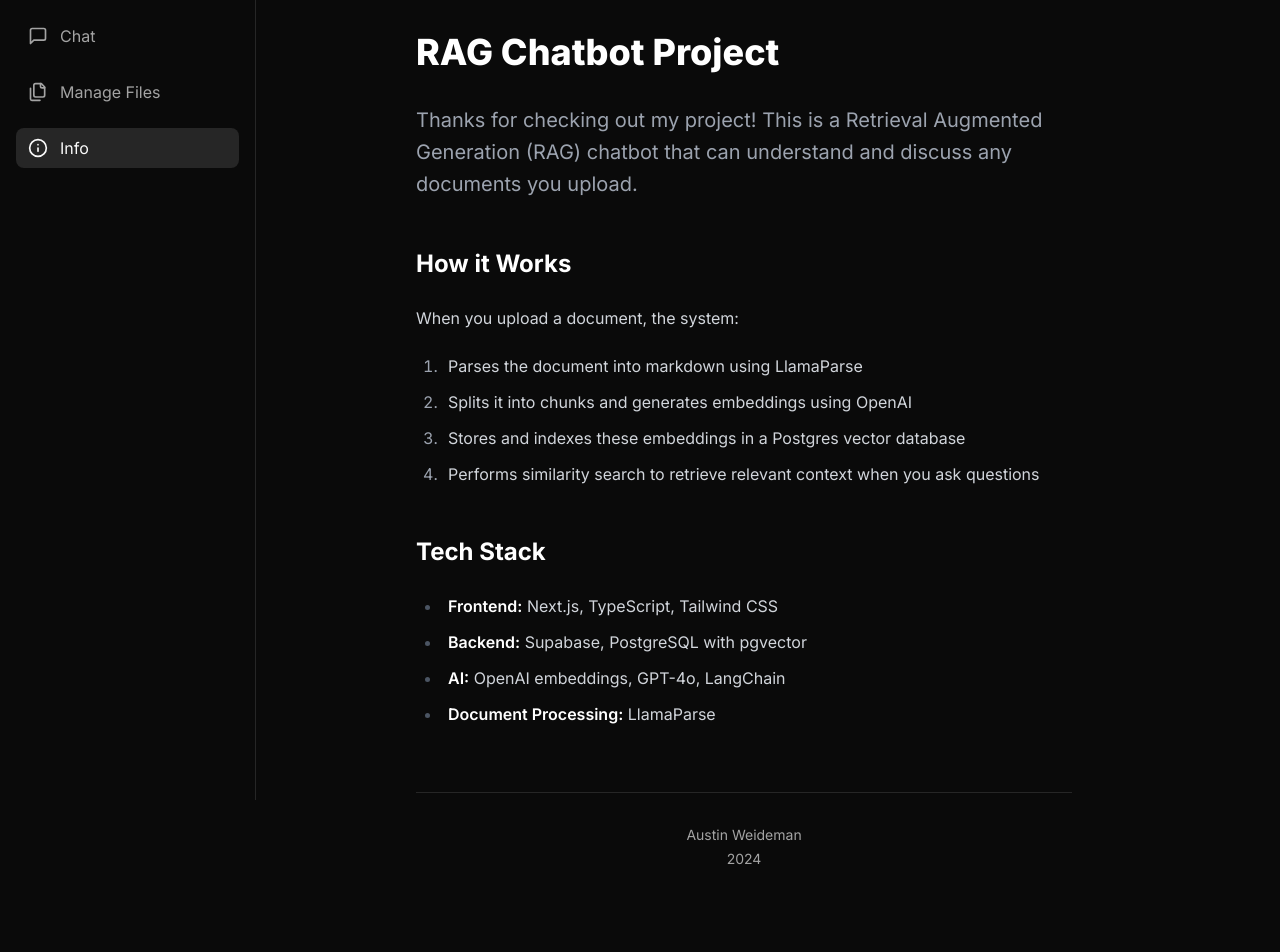
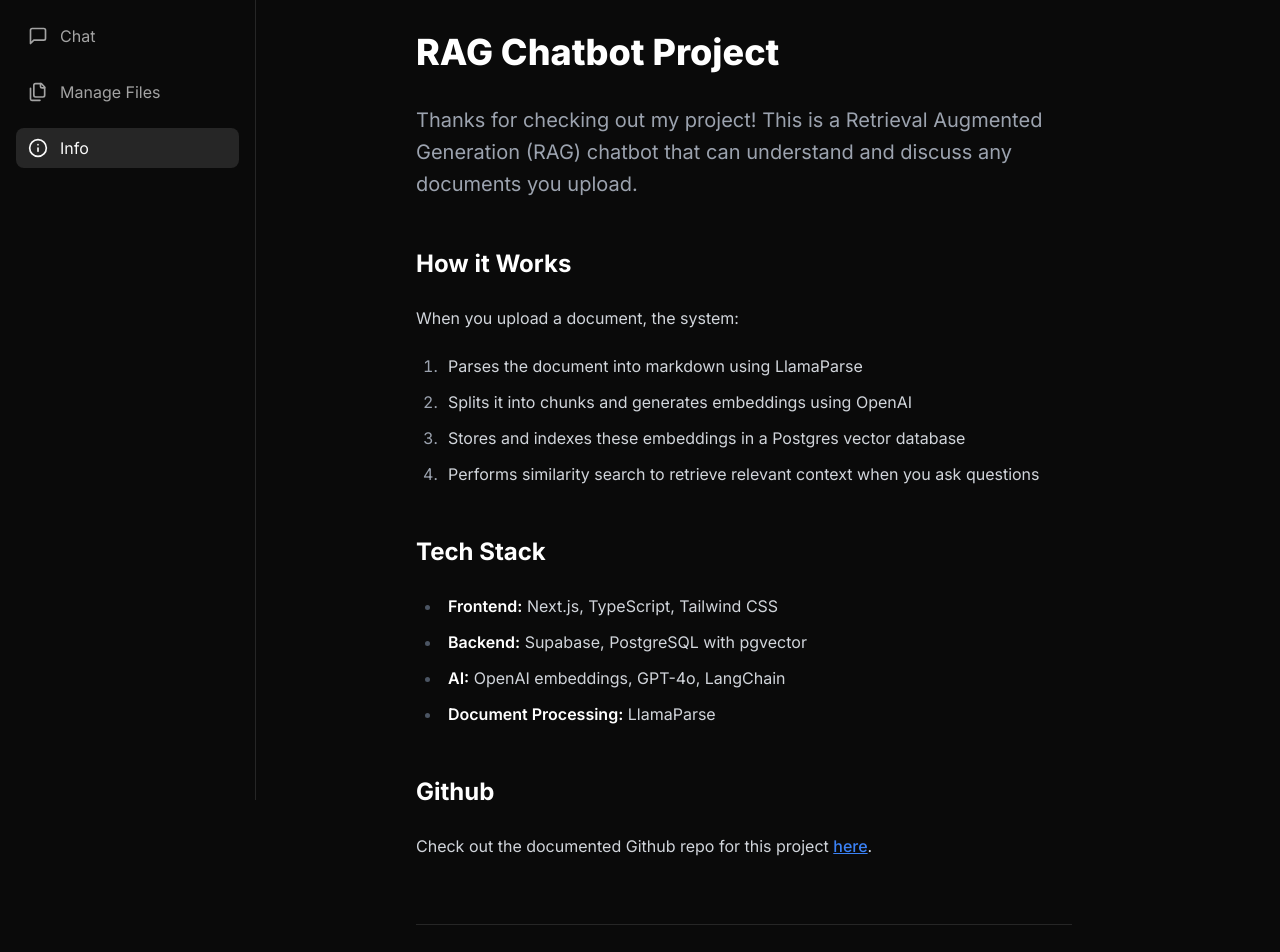
Before and after one commit to austinmw312/rag-chatbot, a Next.js app: page /info in a window 1280 px wide. Shown: the top 952 px of the page. Before the commit the page ends 901 px from the top, so only its background shows below. Built offline with nearby package versions, Linux system fonts and the light colour scheme.

Commit message:
README and info updated

```diff
--- a/app/info/page.tsx
+++ b/app/info/page.tsx
@@ -28,6 +28,19 @@
           <li><strong>Document Processing:</strong> LlamaParse</li>
         </ul>
 
+        <h2>Github</h2>
+        <p>
+          Check out the documented Github repo for this project{' '}
+          <a
+            href="https://github.com/austinmw312/rag-chatbot"
+            target="_blank"
+            rel="noopener noreferrer"
+            className="text-blue-500 hover:text-blue-600 underline"
+          >
+            here
+          </a>.
+        </p>
+
         <div className="mt-16 pt-8 border-t text-sm text-muted-foreground text-center space-y-1">
           <div>Austin Weideman</div>
           <div>2024</div>
```
Also changed, not shown: 1 other file (tests, documents, lock files or other folders).
